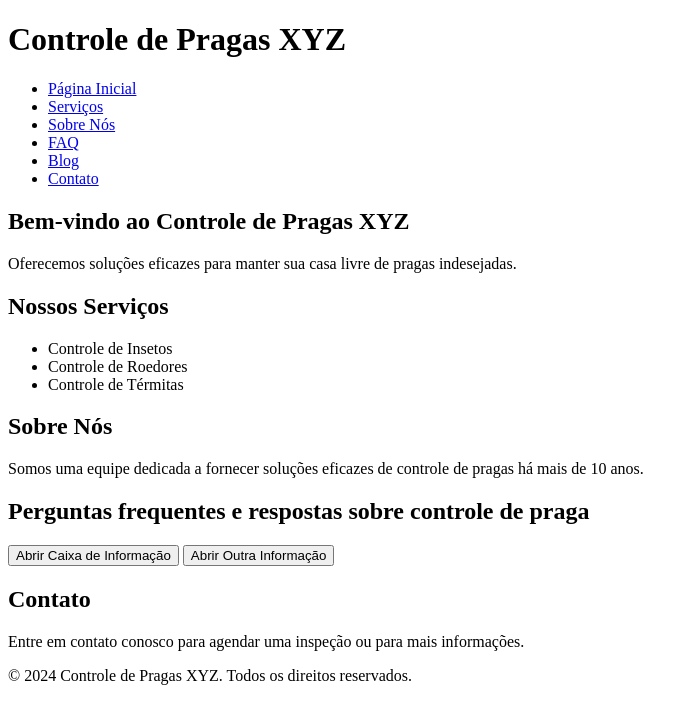
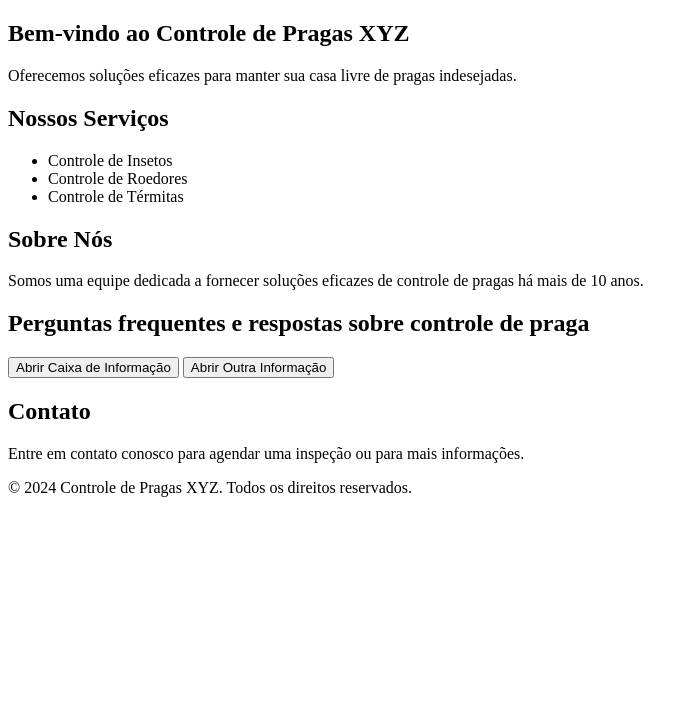
Before and after one commit to matheuserickputo/agropro, a plain HTML site: page index.html in a window 1280 px wide. Shown: the whole page, without its empty margins (0-698 px from the left). Drawn offline with Linux system fonts and the light colour scheme.

Commit message:
grandes mudanças

```diff
--- a/index.html
+++ b/index.html
@@ -49,30 +49,14 @@
 </head>
 <body>
 
-
-
-    <header>
-        <h1>Controle de Pragas XYZ</h1>
-        <nav>
-            <ul>
-                <li><a href="#home">Página Inicial</a></li>
-                <li><a href="#services">Serviços</a></li>
-                <li><a href="#about">Sobre Nós</a></li>
-                <li><a href="#faq">FAQ</a></li>
-                <li><a href="#blog">Blog</a></li>
-                <li><a href="#contact">Contato</a></li>
-            </ul>
-        </nav>
-    </header>
-
     <section id="home">
-        <h2>Bem-vindo ao Controle de Pragas XYZ</h2>
+        <h1>Bem-vindo ao Controle de Pragas XYZ</h1>
         <p>Oferecemos soluções eficazes para manter sua casa livre de pragas indesejadas.</p>
         <!-- Adicione mais informações sobre a empresa aqui -->
     </section>
 
     <section id="services">
-        <h2>Nossos Serviços</h2>
+        <h1>Nossos Serviços</h1>
         <ul>
             <li>Controle de Insetos</li>
             <li>Controle de Roedores</li>
@@ -82,7 +66,7 @@
     </section>
 
     <section id="about">
-        <h2>Sobre Nós</h2>
+        <h1>Sobre Nós</h1>
         <p>Somos uma equipe dedicada a fornecer soluções eficazes de controle de pragas há mais de 10 anos.</p>
         <!-- Adicione mais informações sobre a empresa aqui -->
     </section>
```
